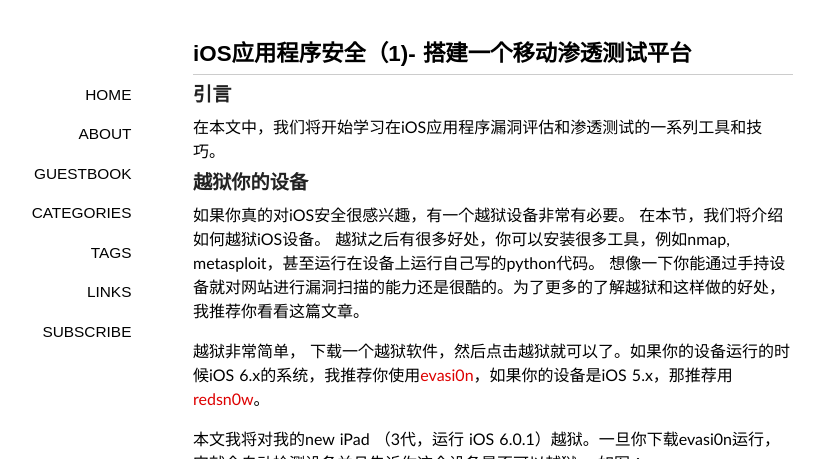
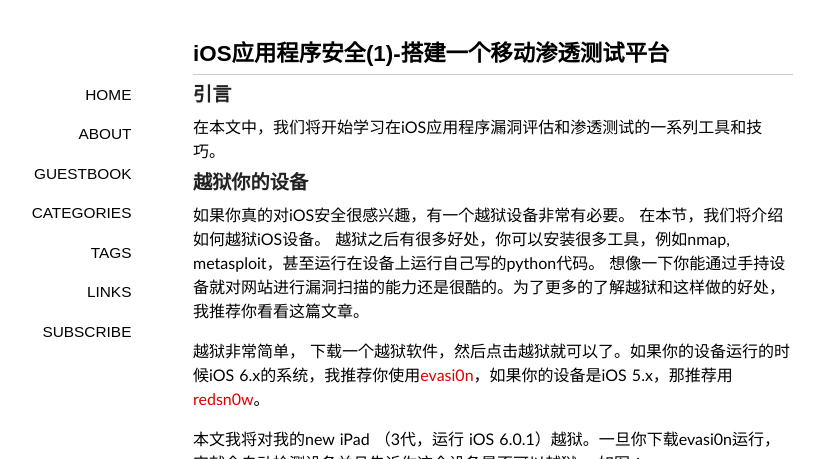
Before and after one commit to wufawei/wufawei.github.com, a Jekyll site: the page built from _posts/201311/2013-11-14-ios-application-security(1).md, in a window 1280 px wide and 900 px high, cut to the strip 0-459 px from the top of the window. Shown: the whole strip, without its empty margins (147-966 px from the left). Built offline with Jekyll 4.4.1, drawn with Linux system fonts in a browser that asks for light colours; some web fonts are replaced; Markdown is read by kramdown in place of the engine named in the settings; comment, search, counter and statistics services are not loaded.

Commit message:
modify format

```diff
--- a/_posts/201311/2013-11-14-ios-application-security(1).md
+++ b/_posts/201311/2013-11-14-ios-application-security(1).md
@@ -1,6 +1,6 @@
 ---
 layout: post
-title: iOS应用程序安全（1)- 搭建一个移动渗透测试平台
+title: iOS应用程序安全(1)-搭建一个移动渗透测试平台
 categories:
 - iOS
 tags:
@@ -148,11 +148,16 @@ class-dump-z已经成功安装。
 
 ![](http://2we26u4fam7n16rz3a44uhbe1bq2.wpengine.netdna-cdn.com/wp-content/uploads/042413_1342_IOSApplicat20.png)
 
+<br/>
 
 ### 总结
 
+<br/>
+
+
 本文我们学习了如何越狱设备上搭建一个移动审计环境。在接下来的文章中我们将介绍如何使用class-dump-z来分析应用的类信息（class information）。
 
+<br/>
 本文原文是 [IOS Application security Part 1 – Setting up a mobile pentesting platform][4]
 
 [1]: http://evasi0n.com/
```
